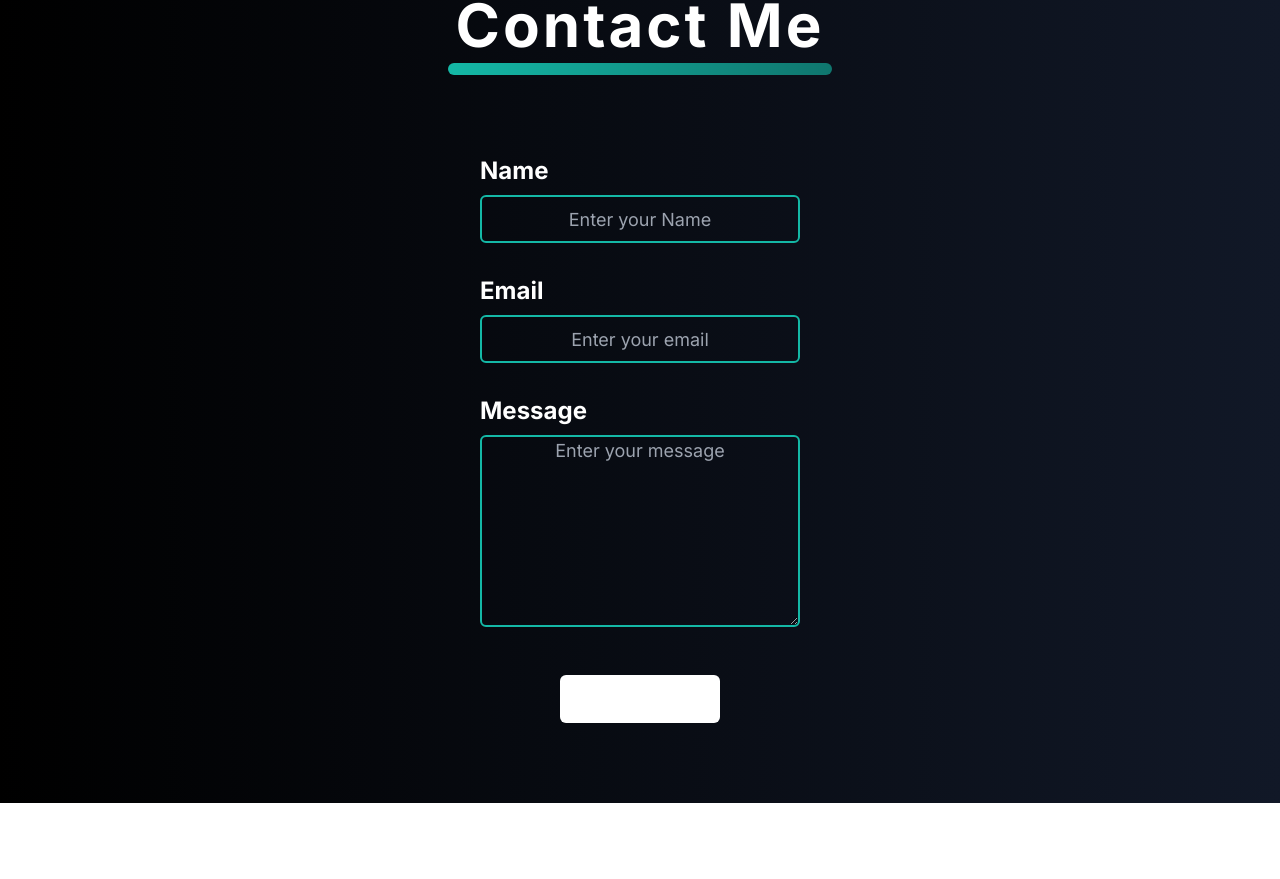
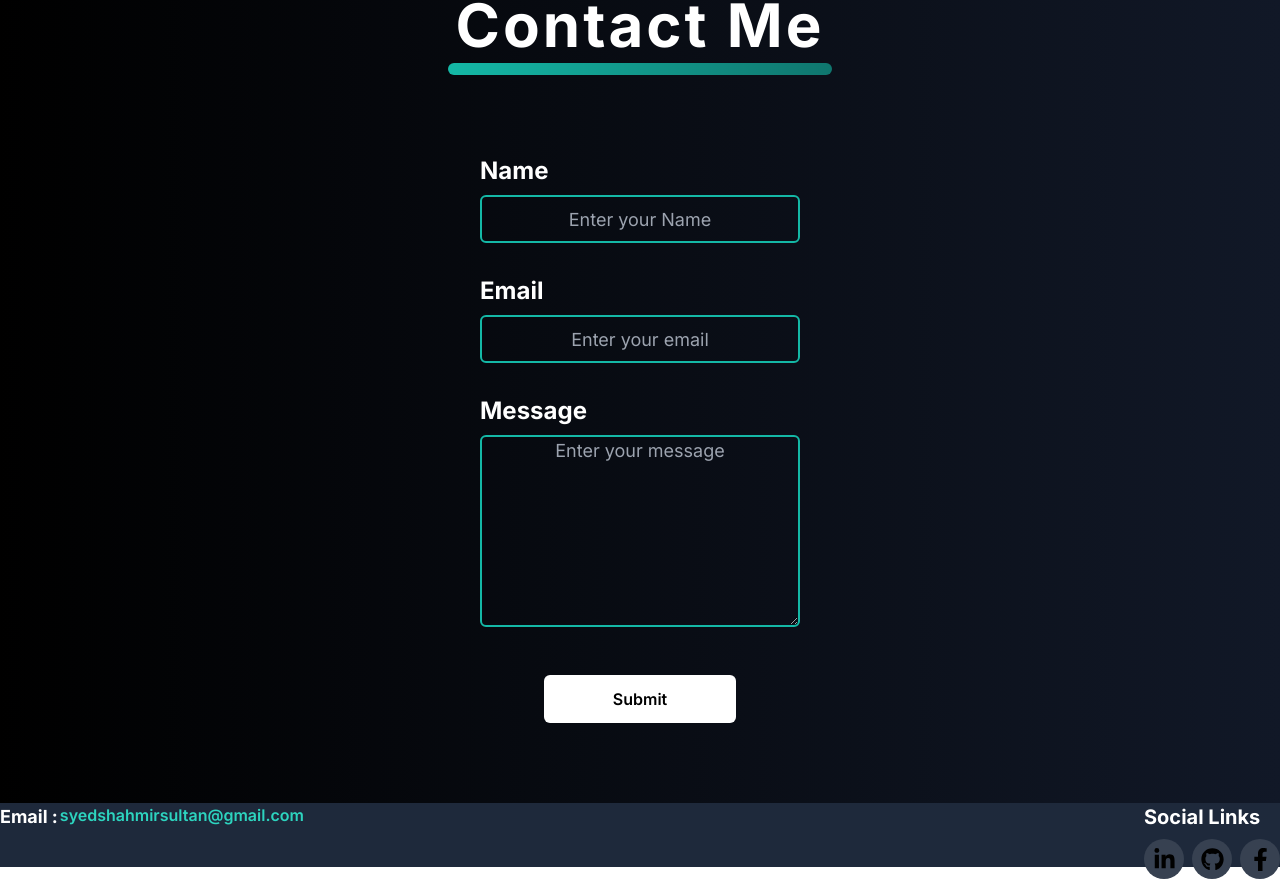
Before and after one commit to syedshahmirsultan/Headstarter-Project1, a Next.js app: page / in a window 1280 px wide. Shown: the part 5139-6018 px from the top of the page. Before the commit the page ends 5942 px from the top, so only its background shows below. Built offline with nearby package versions, Linux system fonts and the light colour scheme.

Commit message:
added Foote section

```diff
--- a/app/Components/Contact.tsx
+++ b/app/Components/Contact.tsx
@@ -22,7 +22,7 @@ const Contact = () => {
         const object = Object.fromEntries(formData);
         const json = JSON.stringify(object);
 
-        const response = await fetch("https://api.web3forms.com/submit", {
+        const response = await fetch("https://api.web3motion.forms.com/submit", {
             method: "POST",
             headers: {
               "Content-Type": "application/json",
@@ -40,7 +40,7 @@ const Contact = () => {
         }
     }
     return (
-        <section id="contact" className=" pt-40 pb-20 md:pt-60 flex flex-col items-center">
+        <motion.section id="contact" className=" pt-40 pb-20 md:pt-60 flex flex-col items-center">
             <motion.h1
                 initial="hidden"
                 whileInView="visible"
@@ -58,26 +58,62 @@ const Contact = () => {
                 className="block h-3 rounded-full bg-gradient-to-r  from-teal-500 to-teal-700 w-56 md:w-96"
             ></motion.span>
 
-            <div className="mt-20">
-   <form onSubmit={handleSubmit} className="flex flex-col items-center gap-y-4 md:gap-y-8">
-    <div className="flex flex-col gap-y-2">
-    <p className="text-white font-bold text-2xl">Name </p>
-    <input type="text" placeholder="Enter your Name" name='name' required  className=" border-2 rounded-md border-teal-500 text-lg h-12 w-full p-1 md:p-0 md:w-80 outline-teal-400 bg-transparent text-white text-center"/>
-    </div>
-    <div className="flex flex-col gap-y-2">
-    <label className="text-white font-bold text-2xl">Email </label>
-    <input type="email" placeholder="Enter your email" name='email' required  className=" border-2 rounded-md border-teal-500 text-lg h-12 w-full p-1 md:p-0 md:w-80 outline-teal-400 bg-transparent text-white text-center"/>
-    </div>
+            <motion.div initial="hidden"
+                whileInView="visible"
+                viewport={{ once: true }}
+                variants={fadeInVariants} className="mt-20 w-full">
+   <motion.form initial="hidden"
+                whileInView="visible"
+                viewport={{ once: true }}
+                variants={fadeInVariants} onSubmit={handleSubmit} className="flex flex-col items-center gap-y-4 md:gap-y-8">
+    <motion.div initial="hidden"
+                whileInView="visible"
+                viewport={{ once: true }}
+                variants={fadeInVariants} className="flex flex-col gap-y-2">
+    <motion.p initial="hidden"
+                whileInView="visible"
+                viewport={{ once: true }}
+                variants={fadeInVariants} className="text-white font-bold text-2xl">Name </motion.p>
+    <motion.input initial="hidden"
+                whileInView="visible"
+                viewport={{ once: true }}
+                variants={fadeInVariants} type="text" placeholder="Enter your Name" name='name' required  className=" border-2 rounded-md border-teal-500 text-lg h-12 w-full p-1 md:p-0 md:w-80 outline-teal-400 bg-transparent text-white text-center"/>
+    </motion.div>
+    <motion.div initial="hidden"
+                whileInView="visible"
+                viewport={{ once: true }}
+                variants={fadeInVariants} className="flex flex-col gap-y-2">
+    <motion.label initial="hidden"
+                whileInView="visible"
+                viewport={{ once: true }}
+                variants={fadeInVariants} className="text-white font-bold text-2xl">Email </motion.label>
+    <motion.input initial="hidden"
+                whileInView="visible"
+                viewport={{ once: true }}
+                variants={fadeInVariants} type="email" placeholder="Enter your email" name='email' required  className=" border-2 rounded-md border-teal-500 text-lg h-12 w-full p-1 md:p-0 md:w-80 outline-teal-400 bg-transparent text-white text-center"/>
+    </motion.div>
 
-    <div className="flex flex-col gap-y-2">
-    <label className="text-white font-bold text-2xl">Message </label>
-    <textarea  placeholder="Enter your message" name='message' className='border-2 border-teal-500 rounded-md  text-white h-48 w-full p-1 md:p-0 md:w-80 text-center outline-teal-600 text-lg bg-transparent'/>
-</div>
+    <motion.div initial="hidden"
+                whileInView="visible"
+                viewport={{ once: true }}
+                variants={fadeInVariants} className="flex flex-col gap-y-2">
+    <motion.label initial="hidden"
+                whileInView="visible"
+                viewport={{ once: true }}
+                variants={fadeInVariants} className="text-white font-bold text-2xl">Message </motion.label>
+    <motion.textarea initial="hidden"
+                whileInView="visible"
+                viewport={{ once: true }}
+                variants={fadeInVariants} placeholder="Enter your message" name='message' className='border-2 border-teal-500 rounded-md  text-white h-48 w-full p-1 md:p-0 md:w-80 text-center outline-teal-600 text-lg bg-transparent'/>
+</motion.div>
 
-<motion.button type="submit" className=" mt-2 md:mt-4 cursor-pointer h-12 w-40 rounded-md bg-white text-black flex justify-center items-center text-md font-semibold hover:bg-gradient-r from-teal-500 to-teal-700 hover:text-white"></motion.button>
-   </form>
-            </div>
-            </section>
+<motion.button initial="hidden"
+                whileInView="visible"
+                viewport={{ once: true }}
+                variants={fadeInVariants} type="submit" className=" mt-2 md:mt-4 cursor-pointer h-12 w-48 rounded-md bg-white text-black flex justify-center items-center text-md font-semibold hover:bg-gradient-to-r from-teal-500  to-teal-900 hover:text-white"> Submit</motion.button>
+   </motion.form>
+            </motion.div>
+            </motion.section>
     );
 }
 
--- /dev/null
+++ b/app/Components/Footer.tsx
@@ -0,0 +1,45 @@
+import Link from 'next/link';
+import React from 'react';
+import { FaLinkedinIn, FaGithub, FaFacebookF } from 'react-icons/fa';
+
+const icons = [{
+    url:"https://www.linkedin.com/in/syedshahmirsultan/",
+    icon:<FaLinkedinIn size={23}/>
+},
+{
+    url:"https://github.com/syedshahmirsultan",
+    icon:<FaGithub size={23}/>
+},
+{
+    url:"https://www.facebook.com/profile.php?id=100093155077830",
+    icon:<FaFacebookF size={23}/>
+}
+]
+
+const Footer = () => {
+    return (
+        <section className="h-16 bg-slate-800 w-full flex justify-between md:gap-x-40">
+        <div className='flex gap-x-0.5'>
+        <h2 className="text-white font-bold text-lg">Email :</h2>
+        <p className='text-teal-400 text-md font-semibold'>syedshahmirsultan@gmail.com</p>
+        </div>
+        <div className='flex flex-col gap-y-2'>
+        <p className='text-white font-bold text-xl'>Social Links</p>
+        <div className="flex gap-x-2 ">
+            {
+                icons.map((item,index) => {
+                    return (
+                      <Link href={item.url} key={index}> <div className=' flex justify-center items-center w-10 h-10 bg-gray-700 hover:bg-gray-300 rounded-full'>{item.icon}
+                      </div></Link>
+                    )
+                })
+            }
+
+        </div>
+
+        </div>
+        </section>
+    );
+}
+
+export default Footer;
--- a/app/layout.tsx
+++ b/app/layout.tsx
@@ -3,6 +3,7 @@ import { Inter } from "next/font/google";
 import "./globals.css";
 import NavBar from "./Components/NavBar";
 import { Toaster } from "react-hot-toast";
+import Footer from "./Components/Footer";
 
 const inter = Inter({ subsets: ["latin"] });
 
@@ -22,7 +23,8 @@ export default function RootLayout({
       <Toaster
   position="top-center"
   reverseOrder={false}/>
-        <NavBar/>{children}</body>
+        <NavBar/>{children}
+        <Footer/></body>
     </html>
   );
 }
```
